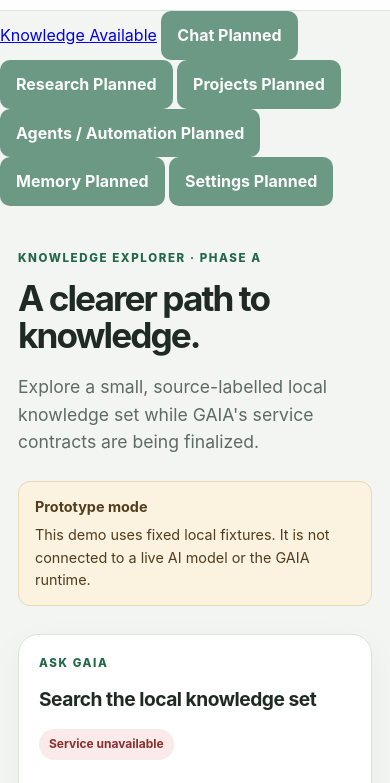
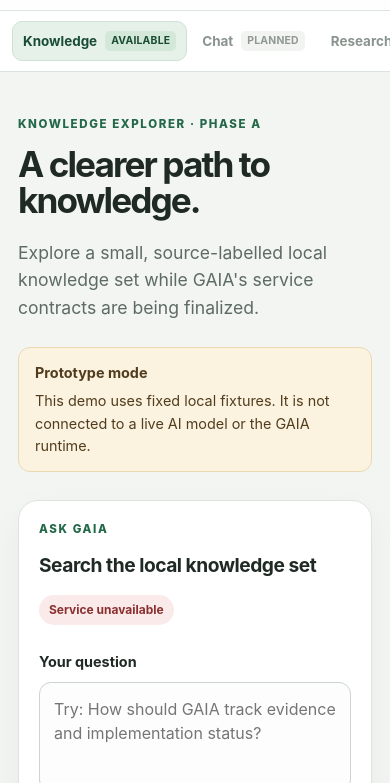
Before and after one commit to KyleAlexanderSteen/GAIA-Super-Application, a website: page public/index.html in a window 390 px wide. Shown: the part 51-834 px from the top of the page. Drawn offline with Linux system fonts and the light colour scheme; no server answers.

Commit message:
Style responsive accessible workspace navigation

```diff
--- a/public/styles.css
+++ b/public/styles.css
@@ -61,3 +61,63 @@ footer { display: flex; flex-wrap: wrap; justify-content: space-between; gap: 8p
 [hidden] { display: none !important; }
 @media (max-width: 520px) { .topbar { min-height: 62px; } .environment { font-size: .75rem; } .form-footer { align-items: stretch; } .form-footer button { width: 100%; } }
 @media (prefers-reduced-motion: reduce) { *, *::before, *::after { scroll-behavior: auto !important; animation-duration: .01ms !important; transition-duration: .01ms !important; } }
+
+/* Workspace navigation: one real route, planned areas explicitly unavailable. */
+.workspace-nav {
+  display: flex;
+  gap: 8px;
+  align-items: stretch;
+  padding: 12px clamp(18px, 4vw, 56px);
+  overflow-x: auto;
+  border-bottom: 1px solid var(--line);
+  background: #fff;
+  scrollbar-width: thin;
+}
+.workspace-link {
+  display: inline-flex;
+  flex: 0 0 auto;
+  align-items: center;
+  gap: 8px;
+  min-height: 40px;
+  padding: 8px 12px;
+  border: 1px solid transparent;
+  border-radius: 10px;
+  background: transparent;
+  color: var(--muted);
+  font: inherit;
+  font-size: .84rem;
+  font-weight: 650;
+  text-decoration: none;
+  white-space: nowrap;
+}
+a.workspace-link[aria-current="page"] {
+  border-color: #cfe1d4;
+  background: var(--soft-green);
+  color: var(--green-dark);
+}
+button.workspace-link:disabled {
+  opacity: .72;
+  cursor: not-allowed;
+}
+.nav-state {
+  padding: 2px 6px;
+  border-radius: 5px;
+  background: #eef0ed;
+  color: #657169;
+  font-size: .65rem;
+  font-weight: 750;
+  letter-spacing: .02em;
+  text-transform: uppercase;
+}
+a.workspace-link[aria-current="page"] .nav-state {
+  background: #d4e8da;
+  color: var(--green-dark);
+}
+.workspace-link:focus-visible {
+  outline: 3px solid #8dbda0;
+  outline-offset: 2px;
+}
+@media (max-width: 520px) {
+  .workspace-nav { gap: 4px; padding: 10px 12px; }
+  .workspace-link { padding: 8px 10px; }
+}
```
